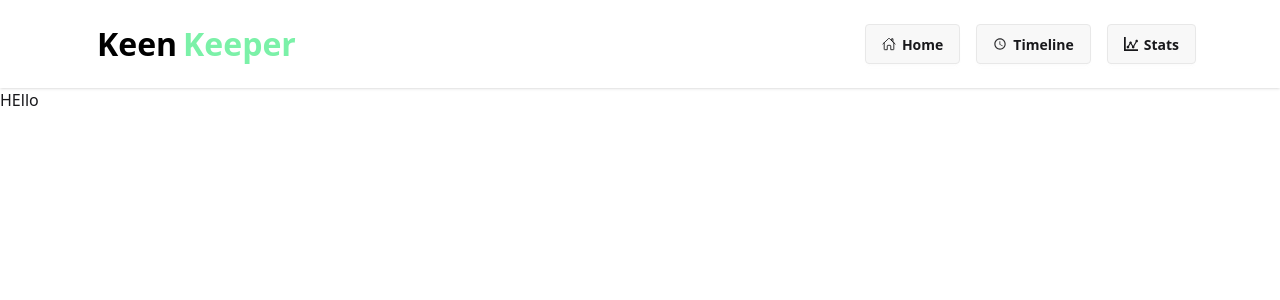
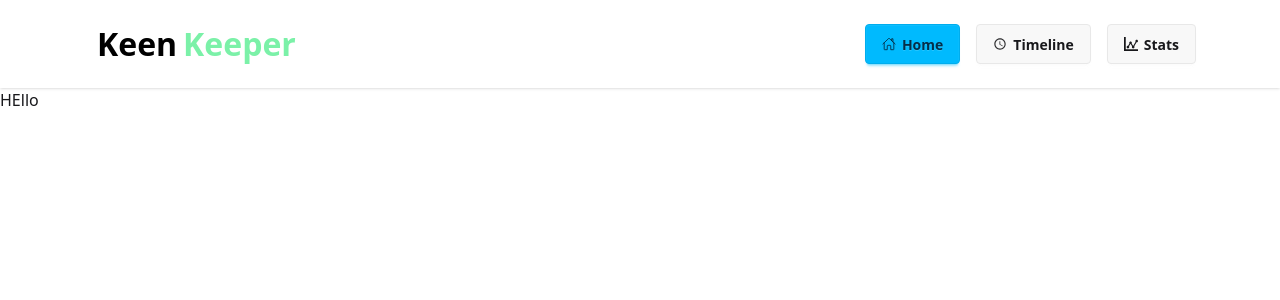
Before and after one commit to Rubelhasan-Hub/keen-keeper, a Next.js app: page / in a window 1280 px wide. Shown: the top 300 px of the page. Built offline with nearby package versions, Linux system fonts and the light colour scheme.

Commit message:
added the function of the toggleing and make responsive for all the deveice

```diff
--- /dev/null
+++ b/src/components/shared/Navbar/NavButton.jsx
@@ -0,0 +1,13 @@
+"use client"
+import Link from "next/link";
+import { usePathname } from "next/navigation";
+
+
+const NavButton = ({ href, text, icon }) => {
+    const pathName = usePathname()
+    return (
+        <Link href={href} className={pathName == href ? "btn btn-info" : "btn"}>{icon} {text}</Link>
+    );
+};
+
+export default NavButton;
--- a/src/components/shared/Navbar/Navbar.jsx
+++ b/src/components/shared/Navbar/Navbar.jsx
@@ -2,18 +2,39 @@ import Link from "next/link";
 import { ImStatsDots } from "react-icons/im";
 import { IoMdTime } from "react-icons/io";
 import { IoHomeOutline } from "react-icons/io5";
+import NavButton from "./NavButton";
 
 const Navbar = () => {
+
+    const navButtons = [
+        {
+            path: "/",
+            text: "Home",
+            icon: <IoHomeOutline />
+        },
+        {
+            path: "/timeline",
+            text: "Timeline",
+            icon: <IoMdTime />
+        },
+        {
+            path: "/stats",
+            text: "Stats",
+            icon: <ImStatsDots />
+        },
+    ]
     return (
-        <div className="navbar bg-base-100 shadow-sm px-20 py-4">
+        <div className="navbar bg-base-100 shadow-sm  sm:px-20 sm:py-4">
             <div className="flex-1">
                 <a className="btn btn-ghost font-bold text-[200%] text-green-300"><span className="text-black">Keen</span>Keeper</a>
             </div>
             <div className="flex-none">
-                <ul className="menu menu-horizontal px-1 flex gap-4">
-                    <Link href="/home" className="btn"><IoHomeOutline/> Home</Link>
-                    <Link href="/timeline" className="btn"><IoMdTime/> Timeline</Link>
-                    <Link href="/stats" className="btn"><ImStatsDots />Stats</Link>
+                <ul className="hidden  menu menu-horizontal px-1 md:flex lg:flex sm:flex gap-4">
+                    {
+                        navButtons.map((item, index) =>
+                            <NavButton key={index} href={item.path} text={item.text} icon={item.icon}></NavButton>
+                        )
+                    }
                 </ul>
             </div>
         </div>
```
